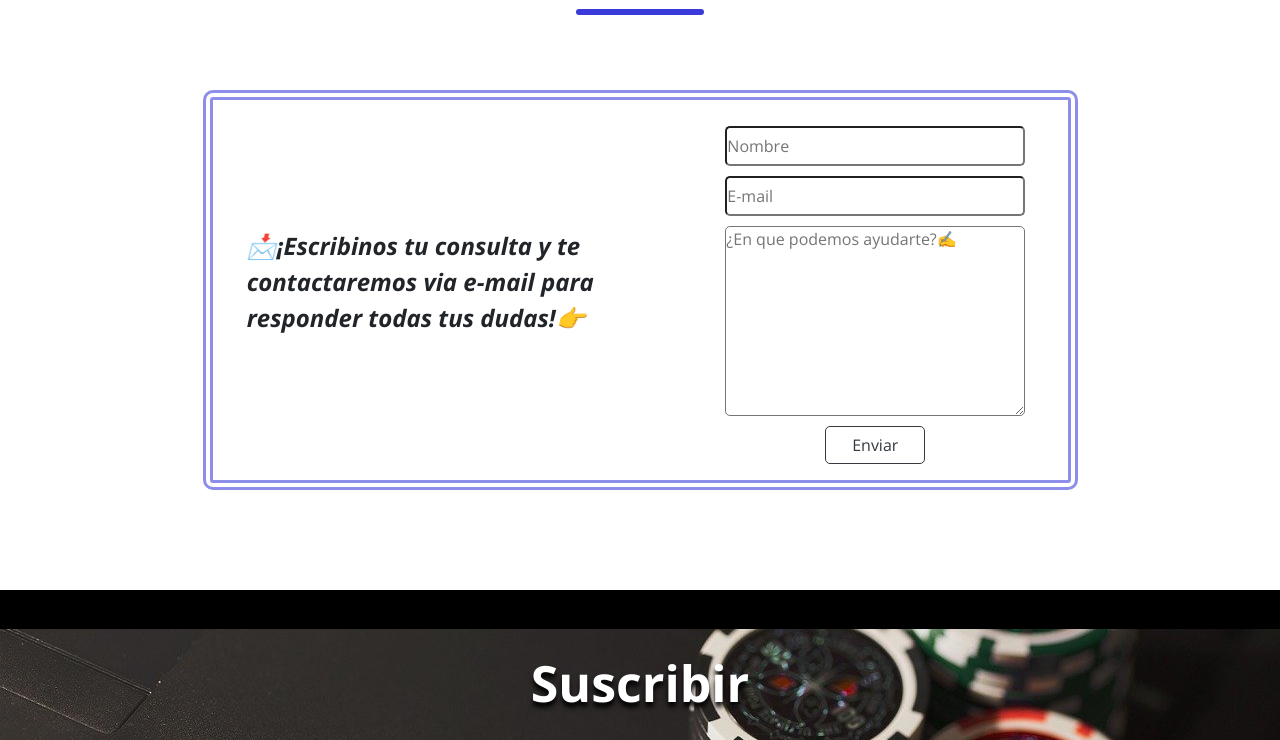
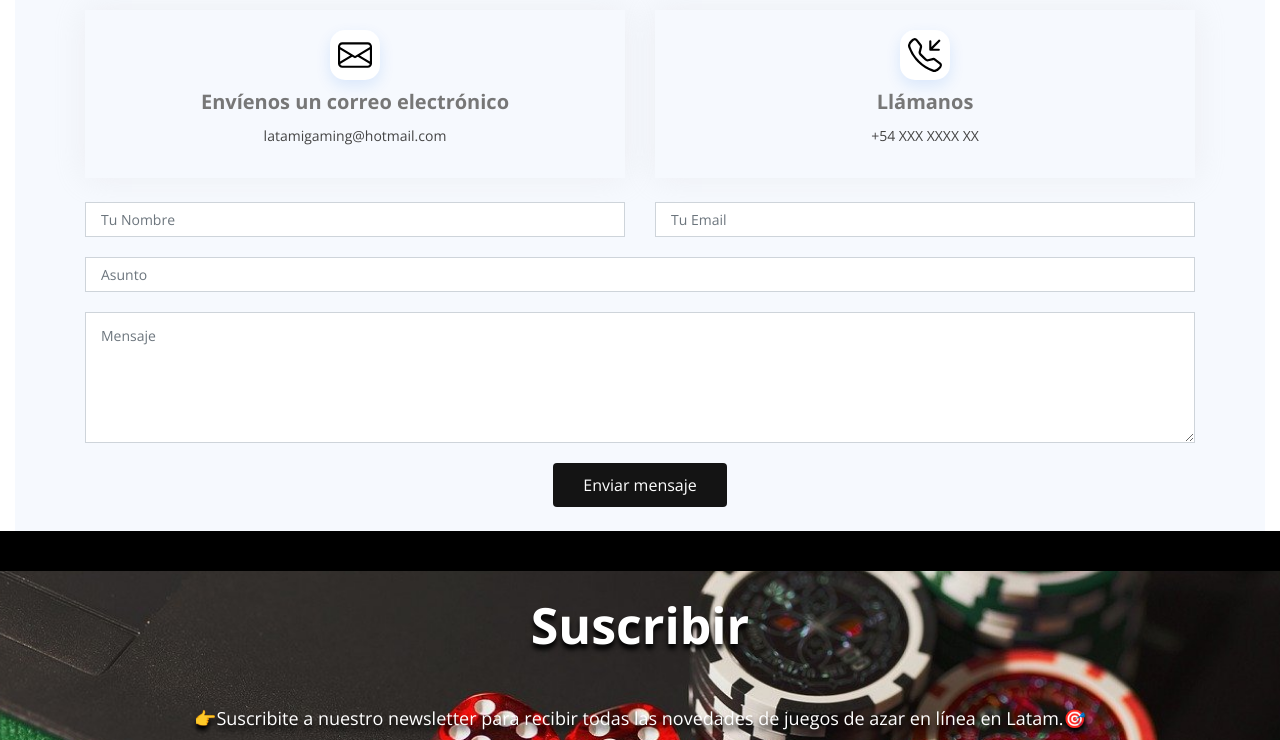
Before and after one commit to villaleoo/latamigaming, a website: page pages/contacto.html in a window 1280 px wide. Shown: the part 196-936 px from the top of the page. Drawn offline with nearby package versions, Linux system fonts and the light colour scheme; a web font is replaced by a local one.

Commit message:
modificando sección de contacto

```diff
--- a/package.json
+++ b/package.json
@@ -13,5 +13,8 @@
   "devDependencies": {
     "node-sass": "^7.0.1",
     "nodemon": "^2.0.15"
+  },
+  "dependencies": {
+    "bootstrap-icons": "^1.8.1"
   }
 }
--- a/pages/contacto.html
+++ b/pages/contacto.html
@@ -75,46 +75,64 @@
       </nav>
     </div>
     <!-- SECTION HEADER -->
+
+    <!-- ======= Contact Section ======= -->
     <div class="container-fluid contenedorPadre">
-      <div class="row contenedorContacto">
-        <div class="col-12 col-sm-12 col-lg-12 col-xl-12 titulosSecciones">
-          <h2>Contactanos</h2>
-          <span class="detallesTitulos"></span>
+    <section id="contact" class="section-contact">
+        <div class="container">
+            <div class="col-12 col-sm-12 col-lg-12 col-xl-12 titulosSecciones">
+                <h2>Contacta con nosotros</h2>
+                <span class="detallesTitulos"></span>
+                <p>Puedes contactarnos por los siguientes medios.</p>
+              </div>
+          <div class="row" >
+            <div class="col-lg-6 col-md-6">
+              <div class="info-box  mb-4">
+                <img src="../assets/envelope.svg" class="contact-icon" alt="envelope icon">
+                <h3>Envíenos un correo electrónico</h3>
+                <p>latamigaming@hotmail.com</p>
+              </div>
+            </div>
+            <div class="col-lg-6 col-md-6">
+              <div class="info-box  mb-4">
+                <img src="../assets/telephone-inbound.svg" class="contact-icon" alt="telephone icon">
+                <h3>Llámanos</h3>
+                <p>+54 XXX XXXX XX</p>
+              </div>
+            </div>
+          </div>
+
+          <div class="row">
+            <div class="col-lg-12">
+              <form>
+                <div class="row">
+                  <div class="col form-group">
+                    <input type="text" name="name" class="form-control" id="name" placeholder="Tu Nombre" required>
+                  </div>
+                  <div class="col form-group">
+                    <input type="email" class="form-control" name="email" id="email" placeholder="Tu Email" required>
+                  </div>
+                </div>
+                <div class="form-group">
+                  <input type="text" class="form-control" name="subject" id="subject" placeholder="Asunto" required>
+                </div>
+                <div class="form-group">
+                  <textarea class="form-control" name="message" rows="5" placeholder="Mensaje" required></textarea>
+                </div>
+                <!-- <div class="my-3">
+                  <div class="loading">Loading</div>
+                  <div class="error-mensaje"></div>
+                  <div class="enviar-mensaje">Tu mensaje ha sido enviado. ¡Gracias!</div>
+                </div> -->
+                <div class="text-center mb-4"><button type="submit">Enviar mensaje</button></div>
+              </form>
+            </div>
+
+          </div>
+
         </div>
-        <div class="col-12 col-sm-12 col-lg-12 col-xl-12 padreContacto">
-          <div class="contenedorForm">
-            <p class="textoContacto">
-              📩¡Escribinos tu consulta y te contactaremos via e-mail para
-              responder todas tus dudas!👉
-            </p>
-            <form class="consultasForm">
-              <input
-                class="dataContactanos"
-                type="text"
-                name="Nombre"
-                placeholder="Nombre"
-              />
-              <input
-                class="dataContactanos"
-                type="email"
-                name="Email"
-                placeholder="E-mail"
-              />
-              <textarea
-                class="textoContactanos"
-                maxlength="400"
-                rows="4"
-                height="200px"
-                cols="15"
-                placeholder="¿En que podemos ayudarte?✍"
-              ></textarea>
-              <button type="submit" class="btn btn-outline-dark inputEnviar">
-                Enviar
-              </button>
-            </form>
-          </div>
-        </div>
-      </div>
+      </section>
+    </div><!-- Section Contacto -->
       <div class="row footer">
         <div class="col-12 col-sm-12 col-lg-12 col-xl-12 suscripcion">
           <h3 class="tituloSuscribir">Suscribir</h3>
--- a/scss/_contacto.scss
+++ b/scss/_contacto.scss
@@ -1,47 +1,130 @@
 
-.contenedorContacto{
+.contenedorPadre{
     margin-top:120px;
-    .padreContacto{
-        .contenedorForm{
-            display: flex;
-            justify-content: space-between;
-            border: double 10px rgba(58, 58, 218, 0.575);
-            border-radius: 10px;
-            margin:8% 15%;
-            height: 50vh;
-            .consultasForm{
-                display: flex;
-                flex-direction: column;
-                align-items: center;
-                width: 100%;
-                height: 100%;
-                margin:3%;
-                .dataContactanos{
-                    margin:0 0 3% 0;
-                    width: 90%;
-                    height: 40px;
-                    border-radius: 5px;
-                }
-                .textoContactanos{
-                    @extend .dataContactanos;
-                    height: 50%;
-                    background-color: white;
-                }
-                .inputEnviar{
-                    width: 30%;
-                    border-radius: 5px;
+    .section-contact {
+      background-color: #f6f9fe;
+      .titulosSecciones{
+        .detallesTitulos{
+          top: 40px;
+        }
+      }
+        .info-box{
+                color: #444444;
+                text-align: center;
+                box-shadow: 0 0 30px rgba(214, 215, 216, 0.3);
+                padding: 20px 0 30px 0;
+            .contact-icon {
+                background: #fff;
+                box-shadow: 0px 6px 15px rgba(16, 110, 234, 0.12);
+                border-radius: 30%;
+                padding: 8px;
+                margin: 0 auto;
+                width: 50px;
+                height: auto;
+            }
+            h3{
+                font-size: 20px;
+                color: #777777;
+                font-weight: 700;
+                margin: 10px 0;
+            }
+            p{
+                padding: 0;
+                line-height: 24px;
+                font-size: 14px;
+                margin-bottom: 0;
+            }
+        }
+        .php-email-form {
+            box-shadow: 0 0 30px rgba(214, 215, 216, 0.4);
+            padding: 30px;
+            .error-mensaje{
+                display: none;
+                color: #fff;
+                background: #ed3c0d;
+                text-align: left;
+                padding: 15px;
+                font-weight: 600;
+                br + br {
+                    margin-top: 25px;
                 }
             }
-            .textoContacto{
-                display: flex;
-                justify-content: center;
-                align-items: center;
-                padding: 4%;
-                font-style: italic;
-                font-weight: bolder;
-                font-size:x-large;
+            .enviar-mensaje{
+                display: none;
+                color: #fff;
+                background: #18d26e;
+                text-align: center;
+                padding: 15px;
+                font-weight: 600;
+             }
             }
+            .loading {
+                display: none;
+                background: #fff;
+                text-align: center;
+                padding: 15px;
+                &::before{
+                    content: "";
+                    display: inline-block;
+                    border-radius: 50%;
+                    width: 24px;
+                    height: 24px;
+                    margin: 0 10px -6px 0;
+                    border: 3px solid #18d26e;
+                    border-top-color: #eee;
+                    -webkit-animation: animate-loading 1s linear infinite;
+                    animation: animate-loading 1s linear infinite;
+                }
+              }
+              .form-group{
+                margin-bottom: 20px;
+              }
+              input {
+                border-radius: 0;
+                box-shadow: none;
+                font-size: 14px;
+                padding: 10px 15px;
+                &:focus{
+                    border-color: #141414;
+                }
+              }
+              textarea{
+                border-radius: 0;
+                box-shadow: none;
+                font-size: 14px;
+                padding: 12px 15px;
+                &:focus{
+                    border-color: #141414;
+                }
+              }
+              button[type=submit]{
+                background: #141414;
+                border: 0;
+                padding: 10px 30px;
+                color: #fff;
+                transition: 0.4s;
+                border-radius: 4px;
+                &:hover{
+                    background: #777777;
+                }
+              }
         }
+    }
 
+
+  @-webkit-keyframes animate-loading {
+    0% {
+      transform: rotate(0deg);
     }
-}
+    100% {
+      transform: rotate(360deg);
+    }
+  }
+  @keyframes animate-loading {
+    0% {
+      transform: rotate(0deg);
+    }
+    100% {
+      transform: rotate(360deg);
+    }
+  }
--- a/scss/_header.scss
+++ b/scss/_header.scss
@@ -42,7 +42,7 @@
             .logo-home{
                 .logo-img-home{
                     width: calc(min(50vw, 200px));
-
+                    // filter: brightness(0) invert(1);
                 }
             }
            .navbar-ul-home {
@@ -82,7 +82,7 @@
             .logo-home{
                 color: #141414;
                 .logo-img-home{
-                    filter: none;
+                    filter: invert(0.8) grayscale(100%);
                 }
                 h2{
                     color: #141414 !important;
```
Also changed, not shown: assets/envelope.svg (added), assets/telephone-inbound.svg (added), css/style.css, 1 other file.
